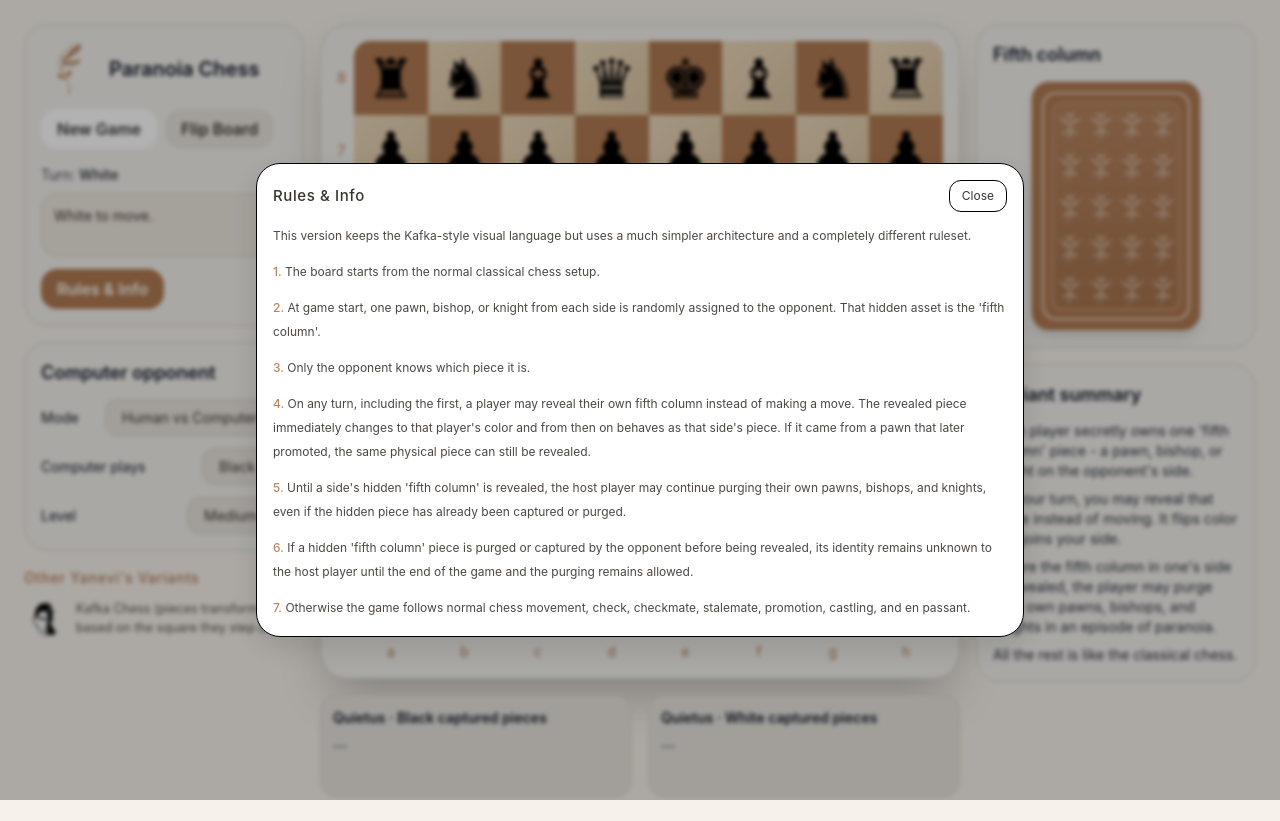
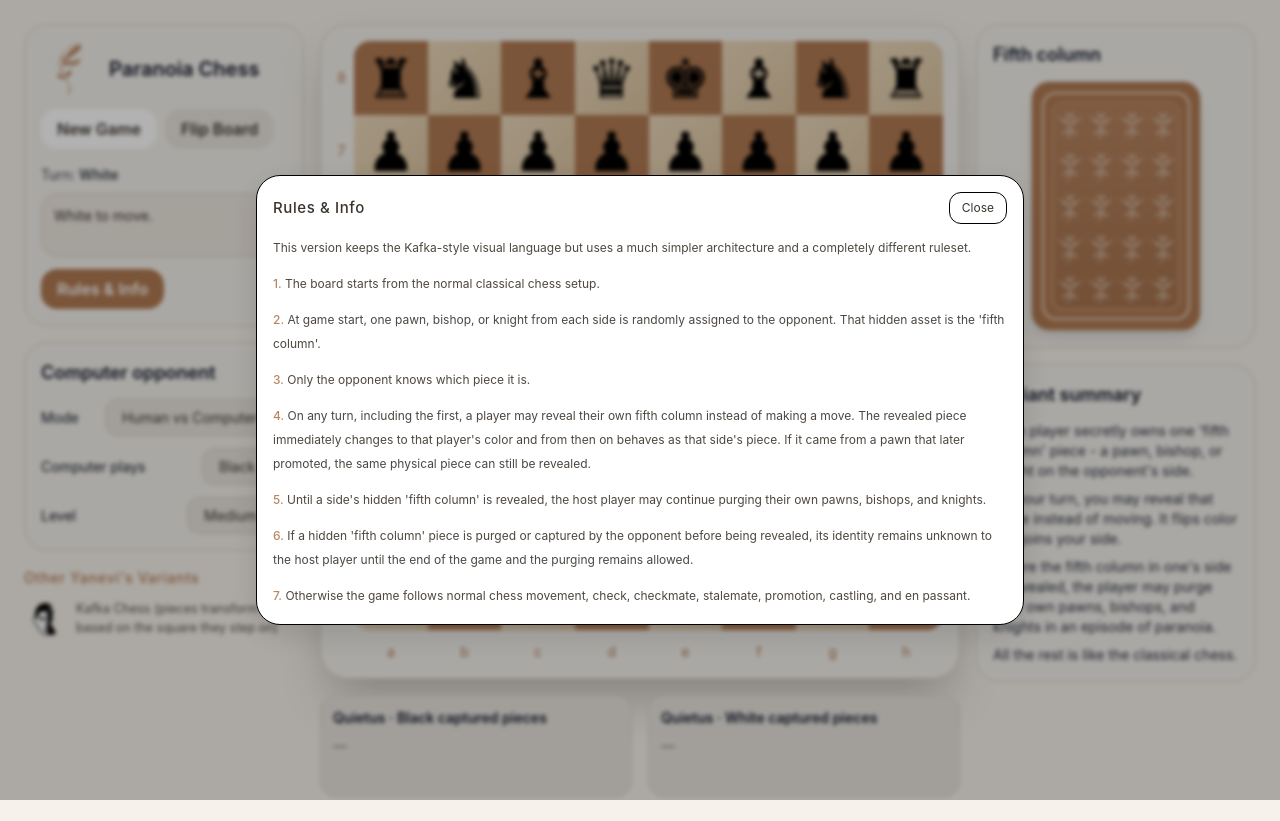
Before and after one commit to kaaalin/Paranoia-Chess, a React (Vite) app: page / in a window 1280 px wide. Both pictures are taken after a click on the button "Rules & Info". Built offline with nearby package versions, Linux system fonts and the light colour scheme; the HTML template or start-up script is replaced by a standard one.

Commit message:
Update App.tsx

```diff
--- a/src/App.tsx
+++ b/src/App.tsx
@@ -1844,7 +1844,7 @@ export default function App() {
               <p><span style={{ color: ACCENT, fontWeight: 500 }}>2.</span> At game start, one pawn, bishop, or knight from each side is randomly assigned to the opponent. That hidden asset is the 'fifth column'.</p>
               <p><span style={{ color: ACCENT, fontWeight: 500 }}>3.</span> Only the opponent knows which piece it is.</p>
               <p><span style={{ color: ACCENT, fontWeight: 500 }}>4.</span> On any turn, including the first, a player may reveal their own fifth column instead of making a move. The revealed piece immediately changes to that player's color and from then on behaves as that side's piece. If it came from a pawn that later promoted, the same physical piece can still be revealed.</p>
-              <p><span style={{ color: ACCENT, fontWeight: 500 }}>5.</span> Until a side's hidden 'fifth column' is revealed, the host player may continue purging their own pawns, bishops, and knights, even if the hidden piece has already been captured or purged.</p>
+              <p><span style={{ color: ACCENT, fontWeight: 500 }}>5.</span> Until a side's hidden 'fifth column' is revealed, the host player may continue purging their own pawns, bishops, and knights.</p>
               <p><span style={{ color: ACCENT, fontWeight: 500 }}>6.</span> If a hidden 'fifth column' piece is purged or captured by the opponent before being revealed, its identity remains unknown to the host player until the end of the game and the purging remains allowed.</p>
               <p><span style={{ color: ACCENT, fontWeight: 500 }}>7.</span> Otherwise the game follows normal chess movement, check, checkmate, stalemate, promotion, castling, and en passant.</p>
             </div>
```
